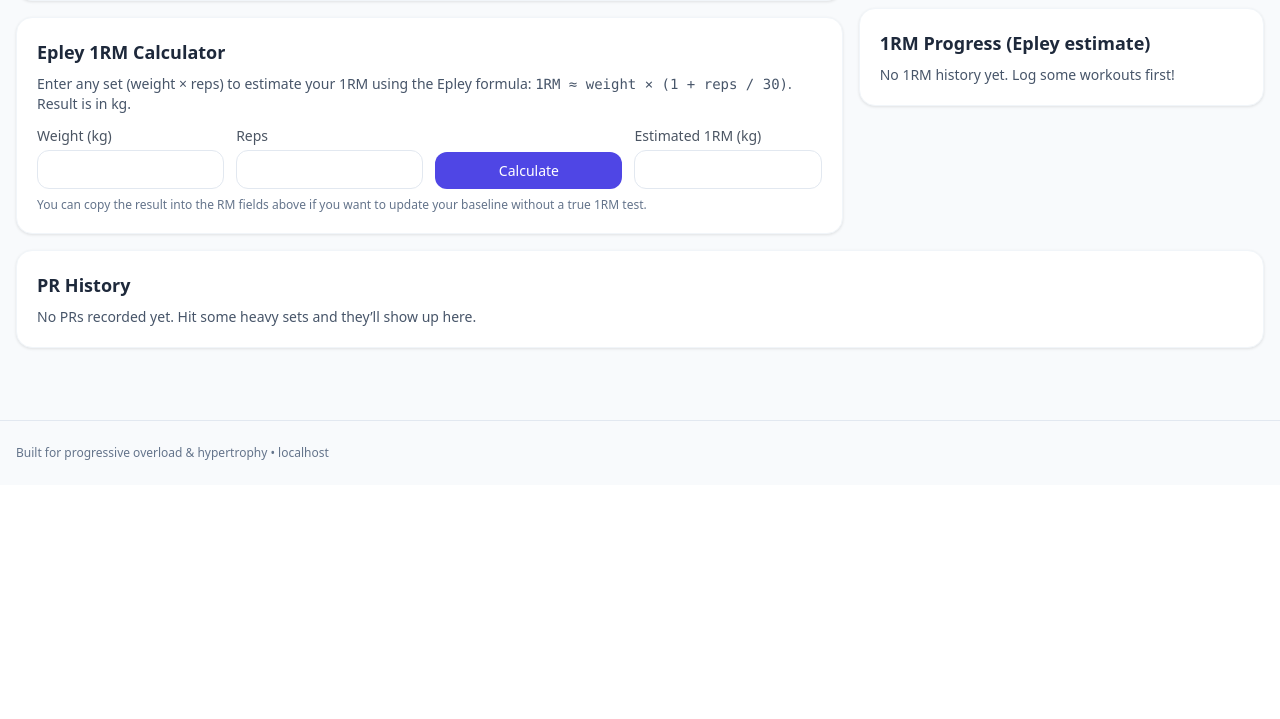
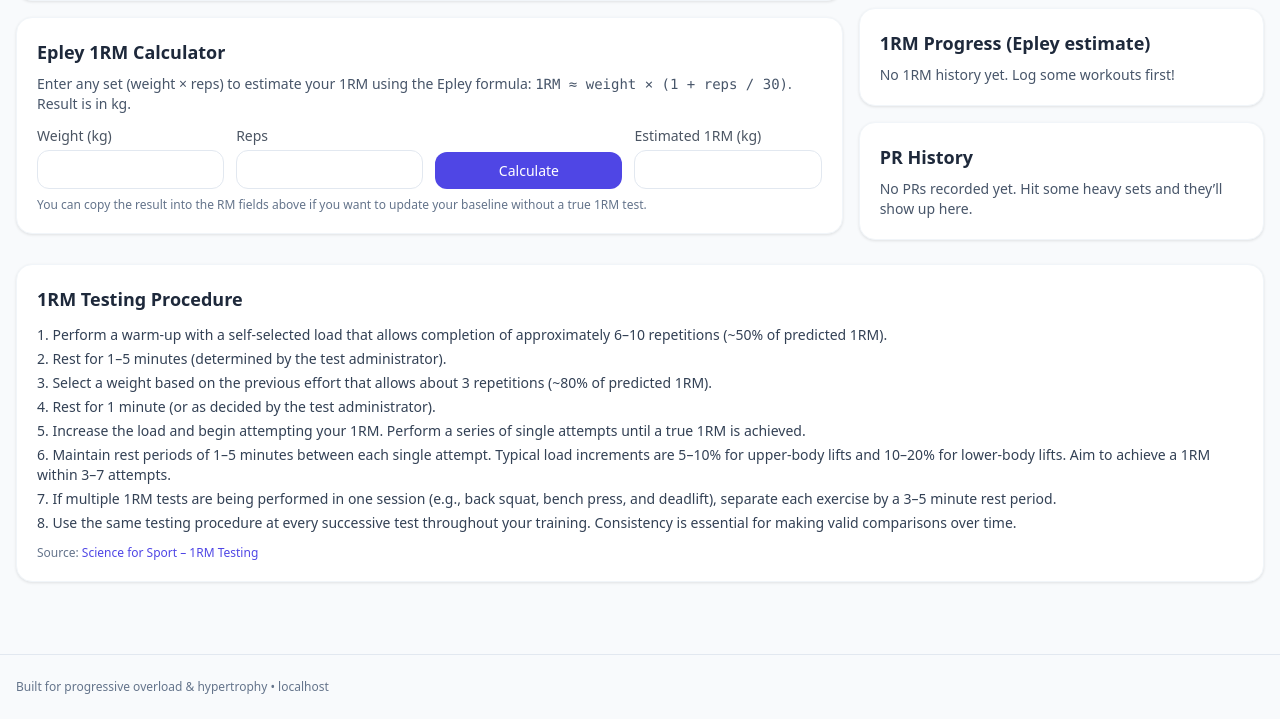
Before and after one commit to kevin989/hypertrophy-tracker, a Flask app: page /rm-test in a window 1280 px wide. Shown: the part 357-1076 px from the top of the page. Before the commit the page ends 817 px from the top, so only its background shows below. Run offline with Flask 3, Linux system fonts and the light colour scheme; data comes from the database, SQL or seed files in the repository; data that the repository does not hold is empty; some libraries are stand-ins or nearby versions.

Commit message:
Add 1RM test procedure

```diff
--- a/templates/rm_test.html
+++ b/templates/rm_test.html
@@ -64,7 +64,7 @@
     </div>
   </div>
 
-  <!-- Right: Current 1RMs + Progress table -->
+  <!-- Right: Current 1RMs + Progress + PR History -->
   <div>
     <div class="card">
       <h3 class="text-lg font-semibold mb-2">Current 1RMs</h3>
@@ -106,8 +106,7 @@
         <p class="text-sm text-slate-600">No 1RM history yet. Log some workouts first!</p>
       {% endif %}
     </div>
-  </div>
-</div>
+
     <div class="card mt-4">
       <h3 class="text-lg font-semibold mb-2">PR History</h3>
       {% if pr_history and pr_history|length > 0 %}
@@ -135,6 +134,50 @@
         <p class="text-sm text-slate-600">No PRs recorded yet. Hit some heavy sets and they’ll show up here.</p>
       {% endif %}
     </div>
+  </div>
+</div>
+
+<!-- 1RM Testing Procedure (full-width, bottom of page) -->
+<div class="card mt-6">
+  <h3 class="text-lg font-semibold mb-3">1RM Testing Procedure</h3>
+  <ol class="list-decimal list-inside space-y-1 text-sm text-slate-700">
+    <li>
+      Perform a warm-up with a self-selected load that allows completion of
+      approximately 6–10 repetitions (~50% of predicted 1RM).
+    </li>
+    <li>
+      Rest for 1–5 minutes (determined by the test administrator).
+    </li>
+    <li>
+      Select a weight based on the previous effort that allows about 3 repetitions
+      (~80% of predicted 1RM).
+    </li>
+    <li>
+      Rest for 1 minute (or as decided by the test administrator).
+    </li>
+    <li>
+      Increase the load and begin attempting your 1RM. Perform a series of single
+      attempts until a true 1RM is achieved.
+    </li>
+    <li>
+      Maintain rest periods of 1–5 minutes between each single attempt. Typical
+      load increments are 5–10% for upper-body lifts and 10–20% for lower-body
+      lifts. Aim to achieve a 1RM within 3–7 attempts.
+    </li>
+    <li>
+      If multiple 1RM tests are being performed in one session (e.g., back squat,
+      bench press, and deadlift), separate each exercise by a 3–5 minute rest period.
+    </li>
+    <li>
+      Use the same testing procedure at every successive test throughout your
+      training. Consistency is essential for making valid comparisons over time.
+    </li>
+  </ol>
+  <p class="text-xs text-slate-500 mt-3">
+    Source: <a href="https://www.scienceforsport.com/1rm-testing/" target="_blank" rel="noopener noreferrer"
+               class="text-indigo-600 hover:underline">Science for Sport – 1RM Testing</a>
+  </p>
+</div>
 
 <script>
 document.addEventListener('DOMContentLoaded', function(){
```
Lines whose indentation alone changed are shown as unchanged.
